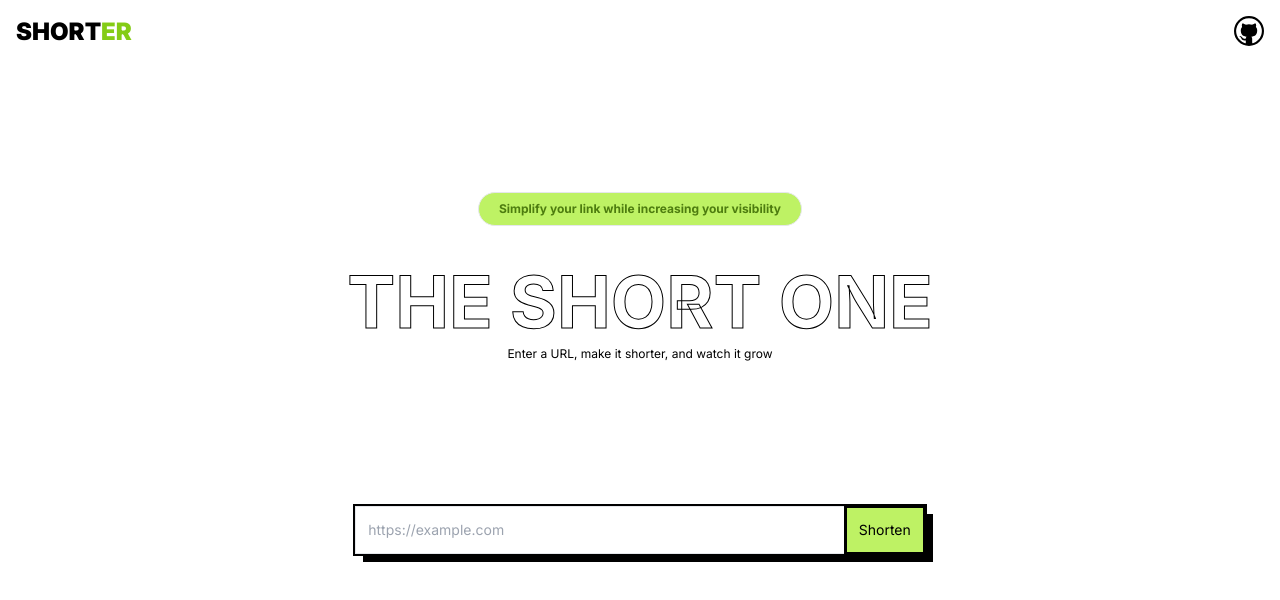
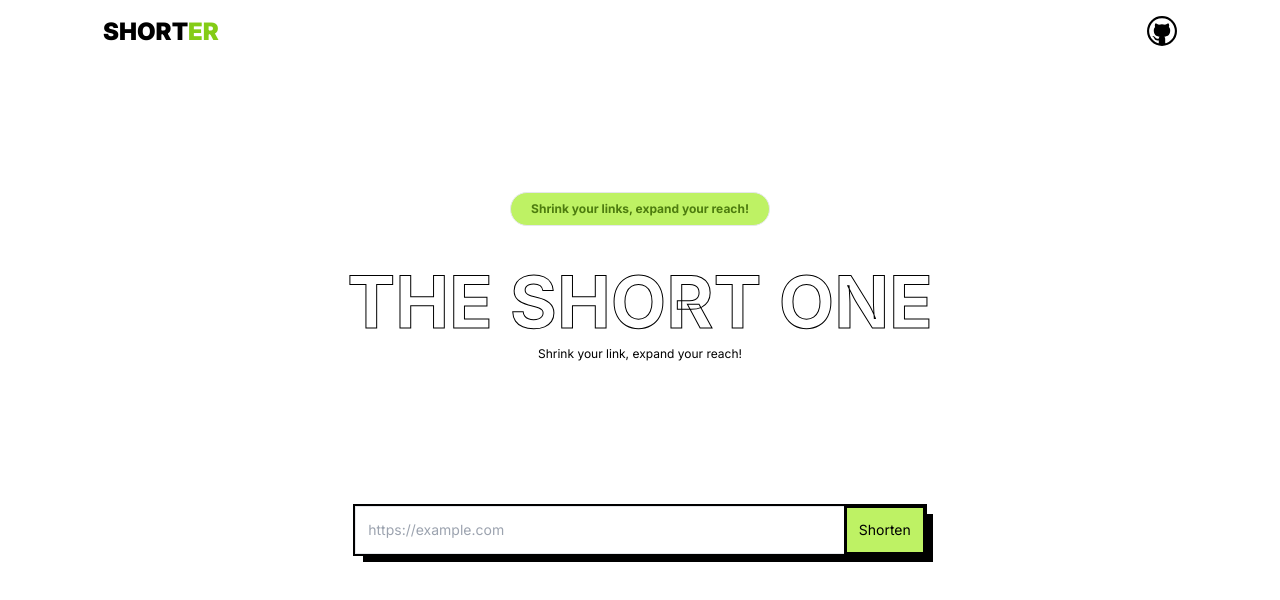
Before and after one commit to devthedud3/the-short-one, a Next.js app: page / in a window 1280 px wide. Shown: the top 600 px of the page. Built offline with nearby package versions, Linux system fonts and the light colour scheme.

Commit message:
page build

```diff
--- a/app/page.tsx
+++ b/app/page.tsx
@@ -5,31 +5,31 @@ import Link from "next/link";
 
 export default function Home() {
   return (
-    <main className="flex p-12 lg:m-0 lg:p-48 w-full justify-center">
-      <p className="absolute top-4 left-4 font-black text-2xl">
+    <main className="flex px-12 py-20 lg:m-0 lg:p-48 w-full justify-center">
+      <div className="absolute px-12 flex justify-between max-w-[1170px] w-full top-4">
+        <p className="font-black text-2xl">
           SHORT
           <span className="text-lime-500 border-b-1 text-outline-1 text-tr border-black">
             ER
           </span>
         </p>
         <Link
-        className="absolute top-4 right-4 cursor-pointer hover:animate-pulse"
+          className=" hover:animate-pulse"
           href={`${process.env.PROJECT_LINK}`}
           target="_blank"
         >
           <VscGithub size={30} />
         </Link>
+      </div>
       <div className="flex flex-col items-center space-y-10">
         <p className="border px-5 py-2 text-xs rounded-full font-bold bg-lime-300 text-lime-700 ">
-          Simplify your link while increasing your visibility
+          Shrink your links, expand your reach!
         </p>
         <div className="flex flex-col pb-24 text-center items-center space-y-2">
           <h2 className="text-7xl font-bold text-transparent font-outline-1">
             THE SHORT ONE
           </h2>
-          <p className="text-xs">
-            Enter a URL, make it shorter, and watch it grow
-          </p>
+          <p className="text-xs">Shrink your link, expand your reach!</p>
         </div>
         <Shortener />
       </div>
```
Lines whose indentation alone changed are shown as unchanged.
